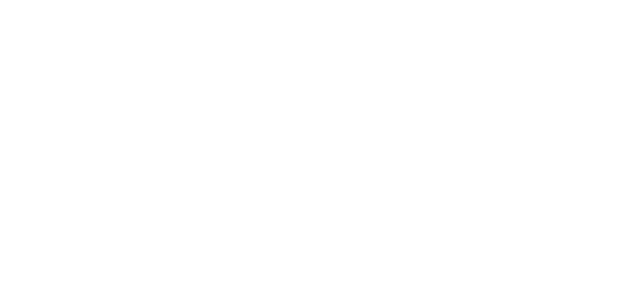
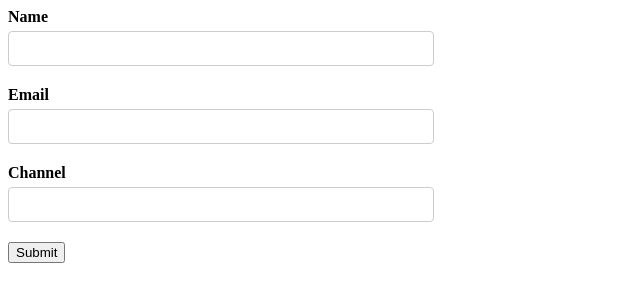
Before and after one commit to larsalfarabi/React-Abi, a React (Create React App) app: page / in a window 1280 px wide. Shown: the top 302 px of the page, without its empty margins (0-640 px from the left). Built offline with nearby package versions, Linux system fonts and the light colour scheme.

Commit message:
formik bagian 1

```diff
--- a/package.json
+++ b/package.json
@@ -10,6 +10,7 @@
     "@testing-library/react": "^13.3.0",
     "@testing-library/user-event": "^13.5.0",
     "axios": "^0.27.2",
+    "formik": "^2.2.9",
     "react": "^18.2.0",
     "react-dom": "^18.2.0",
     "react-router-dom": "^6.3.0",
--- a/src/App.js
+++ b/src/App.js
@@ -1,9 +1,9 @@
 import React from "react";
-
+import YoutubeForm from "./component/youtubeForm";
 export default function App() {
   return (
-    <div>
-      <h1></h1>
+    <div className="p-4">
+     <YoutubeForm/>
     </div>
   )
 
--- /dev/null
+++ b/src/component/youtubeForm.jsx
@@ -0,0 +1,94 @@
+import React from "react";
+// eslint-disable-next-line no-unused-vars
+import { Formik, useFormik } from "formik";
+import "../styles/styles.css";
+
+const initialValues = {
+  name: "",
+  email: "",
+  channel: "",
+};
+
+const onSubmit = (values) => {
+  console.log("form data", values);
+};
+
+const validate = (values) => {
+  let errors = {};
+  if (!values.name) {
+    errors.name = "harus diisi";
+  }
+  if (!values.email) {
+    errors.email = "harus diisi";
+  } else if (!/^[A-Z0-9._%+-]+@[A-Z0-9.-]+\.[A-Z]{2,4}$/i.test(values.email)) {
+    errors.email = "invalid email format";
+  }
+  if (!values.channel) {
+    errors.channel = "harus diisi";
+  }
+  return errors;
+};
+
+const YoutubeForm = () => {
+  const formik = useFormik({
+    initialValues,
+    onSubmit,
+    validate,
+  });
+  console.log("form errors", formik.errors);
+  return (
+    <div>
+      <form action="" onSubmit={formik.handleSubmit}>
+        <div className="mb-3">
+          <label htmlFor="name">Name</label>
+          <input
+            type="text"
+            id="name"
+            name="name"
+            className="border-red-300"
+            onChange={formik.handleChange}
+            value={formik.values.name}
+          />
+          {formik.errors.name ? (
+            <div className="text-red-500 italic font-mono">
+              {formik.errors.name}
+            </div>
+          ) : null}
+        </div>
+        <div className="mb-3">
+          <label htmlFor="email">Email</label>
+          <input
+            type="email"
+            id="email"
+            name="email"
+            onChange={formik.handleChange}
+            value={formik.values.email}
+          />
+          {formik.errors.email ? (
+            <div className="text-red-500 italic font-mono">
+              {formik.errors.email}
+            </div>
+          ) : null}
+        </div>
+        <div className="mb-3">
+          <label htmlFor="channel">Channel</label>
+          <input
+            type="text"
+            id="channel"
+            name="channel"
+            onChange={formik.handleChange}
+            value={formik.values.channel}
+          />
+          {formik.errors.channel ? (
+            <div className="text-red-500 italic font-mono">
+              {formik.errors.channel}
+            </div>
+          ) : null}
+        </div>
+        <button type="submit">Submit</button>
+      </form>
+    </div>
+  );
+};
+
+export default YoutubeForm;
--- a/src/styles/styles.css
+++ b/src/styles/styles.css
@@ -1,5 +1,19 @@
-.input {
-    background-color: 'red';
-    padding: 5px 10px;
-    border: 1px solid red;
+label {
+  font-weight: bold;
+  display: flex;
+  margin-bottom: 5px;
 }
+
+input[type="email"],
+input[type="text"] {
+  display: block;
+  width: 400px;
+  padding: 6px 12px;
+  font-size: 14px;
+  line-height: 1.5;
+  color: #555;
+  background-color: white;
+  border: 1px solid #ccc;
+  border-radius: 4px;
+  margin-bottom: 20px;
+}
```
Also changed, not shown: 1 other file (tests, documents, lock files or other folders).
